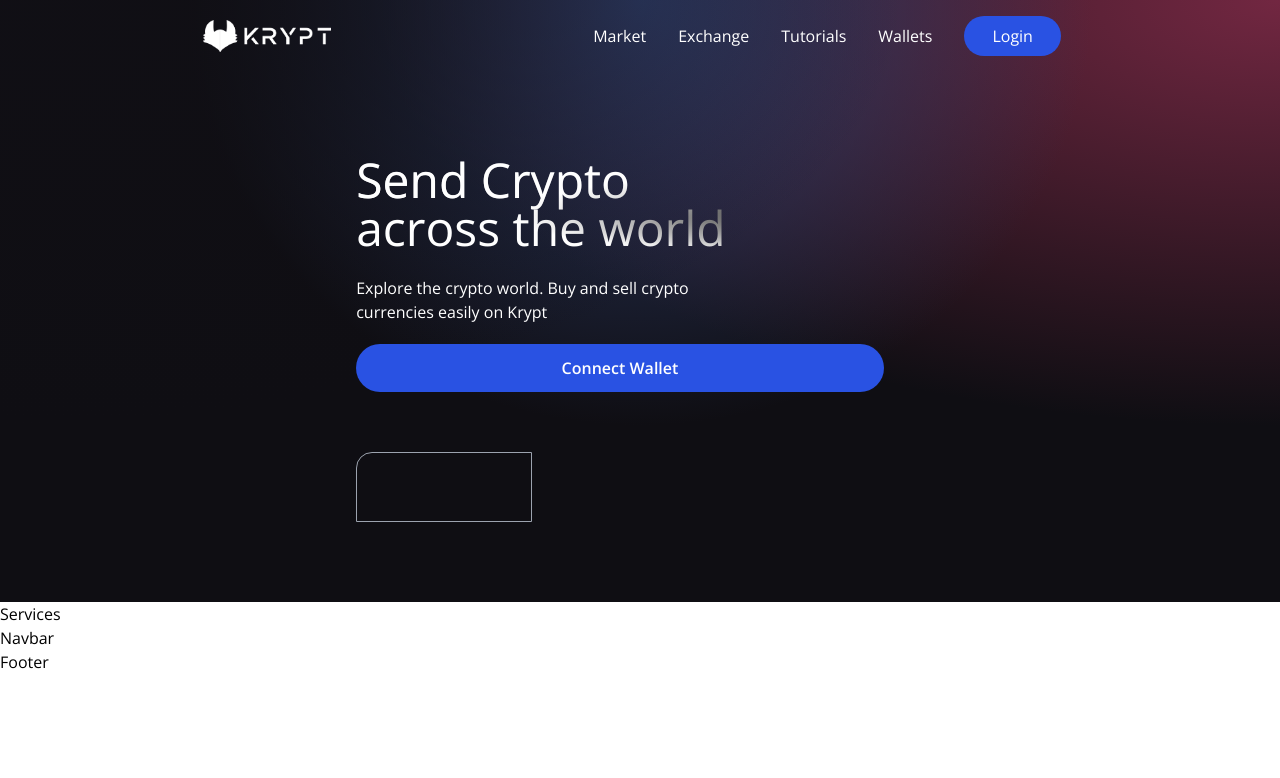
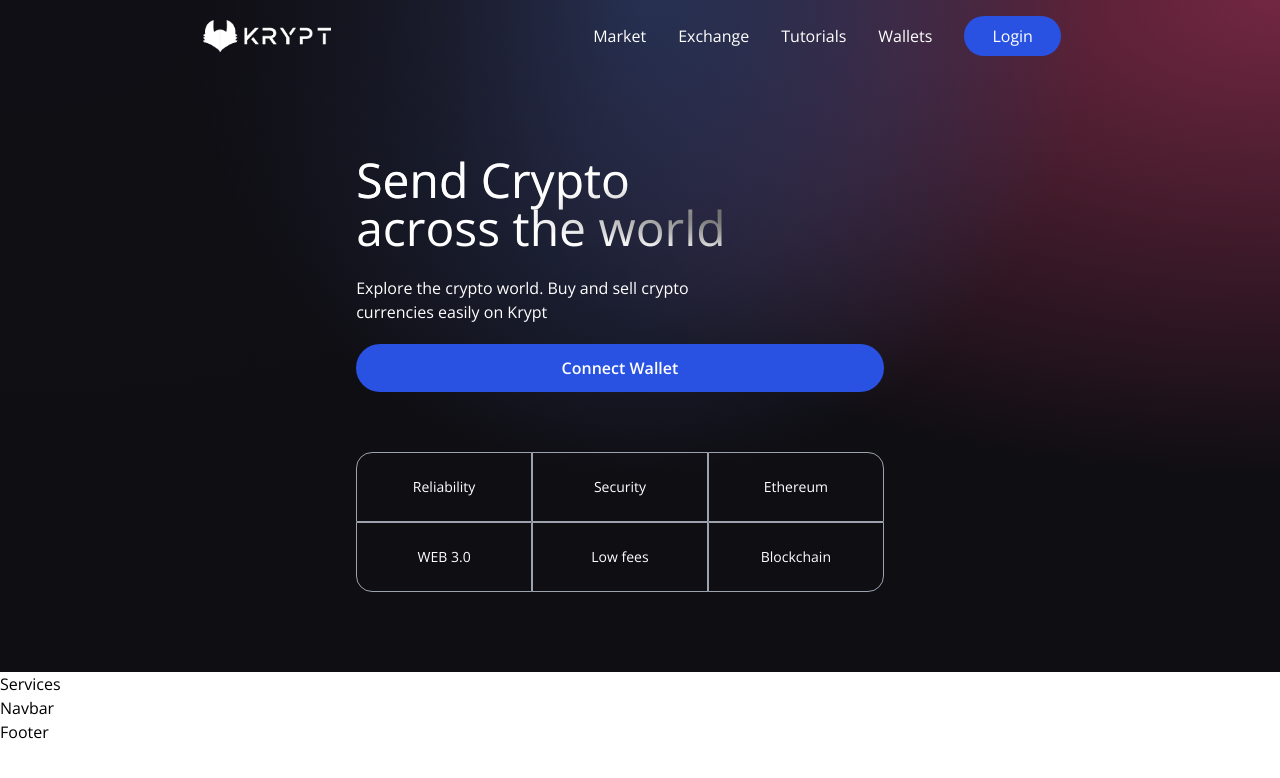
Before and after one commit to maciekpastuszak/Krypt, a React (Vite) app in the folder client/: page / in a window 1280 px wide. Shown: the top 778 px of the page. Built offline with nearby package versions, Linux system fonts and the light colour scheme.

Commit message:
add remaining grid elements

```diff
--- a/client/src/components/Welcome.jsx
+++ b/client/src/components/Welcome.jsx
@@ -26,7 +26,12 @@ const Welcome = () => {
                         <p className="text-white text-base font-semibold">Connect Wallet</p>
                     </button>
                     <div className="grid sm:grid-cols-3 grid-cols-2 w-full mt-10">
-                        <div className={`rounded-tl-2xl ${commonStyles}`}></div>
+                        <div className={`rounded-tl-2xl ${commonStyles}`}>Reliability</div>
+                        <div className={commonStyles}>Security</div>
+                        <div className={`rounded-tr-2xl ${commonStyles}`}>Ethereum</div>
+                        <div className={`rounded-bl-2xl ${commonStyles}`}>WEB 3.0</div>
+                        <div className={commonStyles}>Low fees</div>
+                        <div className={`rounded-br-2xl ${commonStyles}`}>Blockchain</div>
                     </div>
                 </div>
             </div>
```
